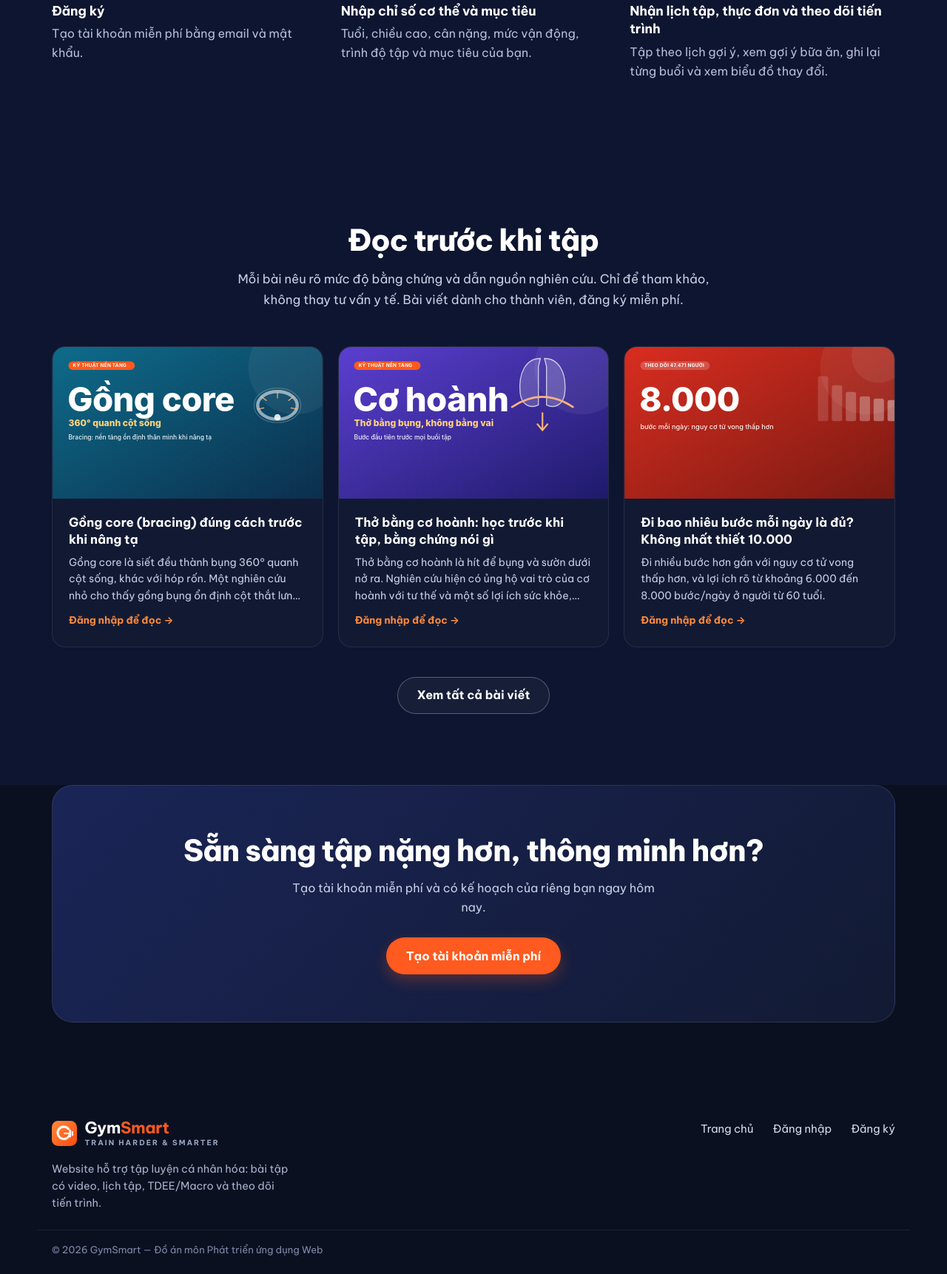
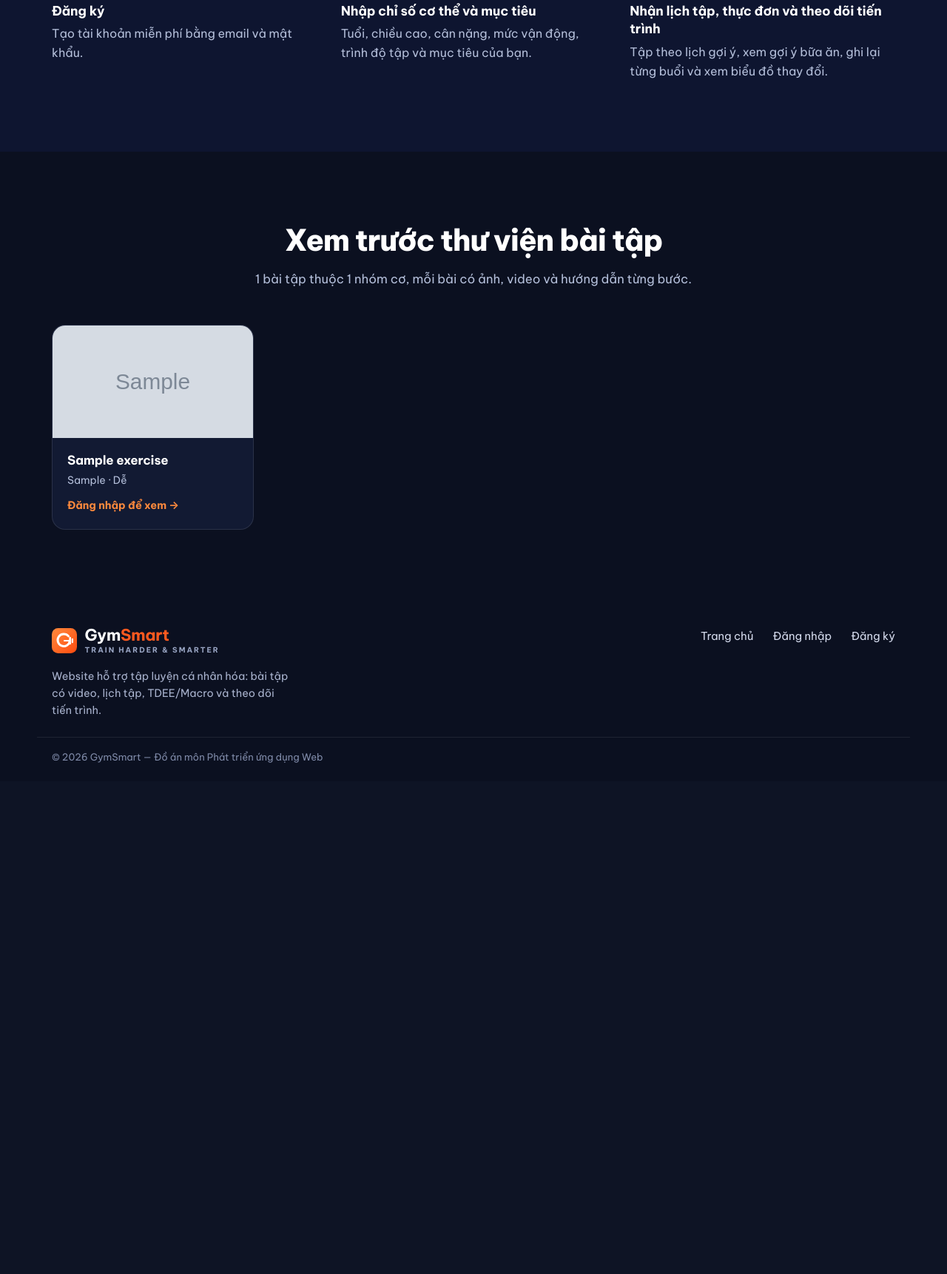
Before and after one commit to nguyenvthanh1646-commits/gymsmart, a PHP site: page /v1beta/ in a window 1280 px wide. Shown: the part 1915-3637 px from the top of the page at 74% size. After the commit the page ends 2946 px from the top, so only its background shows below. Run offline with PHP 8.4, Linux system fonts and the light colour scheme; tables that the repository leaves empty hold one stand-in row (values such as "Sample post"); grey boxes marked "Sample" are stand-in pictures.

Commit message:
Trang khách: xem trước bài tập thật từ database, có trạng thái rỗng và số liệu đếm thật
Co-Authored-By: Claude Opus 5.5 <noreply@anthropic.com>

```diff
--- a/public/css/home-guest.css
+++ b/public/css/home-guest.css
@@ -196,6 +196,19 @@ body:has(.nb--guest-home) button:focus-visible { outline: 3px solid var(--gh-foc
 .gh-steps h3 { margin: 0 0 6px; color: #fff; font-size: 1.1rem; line-height: 1.4; }
 .gh-steps p { margin: 0; color: var(--gh-text-muted); line-height: 1.6; }
 
+.gh-exercise, .gh-article {
+    display: flex; flex-direction: column; height: 100%; overflow: hidden; border: 1px solid var(--gs-line-dark); border-radius: 18px;
+    background: var(--gh-card-bg); color: inherit; transition: border-color var(--transition), transform var(--transition);
+}
+.gh-exercise:hover, .gh-article:hover { border-color: var(--gs-accent-2); color: inherit; text-decoration: none; transform: translateY(-3px); }
+.gh-exercise__img, .gh-article__img { display: block; width: 100%; height: auto; object-fit: cover; background: #0f1630; }
+.gh-exercise__img { aspect-ratio: 16 / 9; }
+.gh-exercise__img--none { display: grid; place-items: center; color: var(--gh-text-muted); font-size: .9rem; }
+.gh-article__img { aspect-ratio: 16 / 9; }
+.gh-exercise__body, .gh-article__body { display: flex; flex-direction: column; flex: 1; padding: 18px 20px 20px; }
+.gh-exercise h3, .gh-article h3 { margin: 0; color: #fff; font-size: 1.05rem; line-height: 1.4; }
+.gh-exercise__meta { margin: 4px 0 0; color: var(--gh-text-muted); font-size: .88rem; }
+
 @media (min-width: 620px) {
     .gh-features, .gh-exercises, .gh-articles { grid-template-columns: repeat(2, minmax(0, 1fr)); }
 }
--- a/public/includes/functions.php
+++ b/public/includes/functions.php
@@ -40,3 +40,42 @@ function exerciseImageSrc(?string $file): ?string
 {
     return exerciseImageFileOk($file) ? '/img/exercises/' . $file : null;
 }
+
+/**
+ * Vài bài tập cho khách xem trước ở trang chủ: mỗi nhóm cơ lấy bài có id nhỏ nhất và có ảnh.
+ * Lỗi database thì trả mảng rỗng để trang vẫn chạy và hiện trạng thái rỗng.
+ */
+function guestPreviewExercises(PDO $pdo, int $limit = 4): array
+{
+    try {
+        $stmt = $pdo->prepare(
+            "SELECT id, name, muscle_group, difficulty, image_url
+             FROM exercises
+             WHERE id IN (
+                 SELECT MIN(id) FROM exercises
+                 WHERE image_url IS NOT NULL AND image_url <> ''
+                 GROUP BY muscle_group
+             )
+             ORDER BY id
+             LIMIT ?"
+        );
+        $stmt->bindValue(1, $limit, PDO::PARAM_INT);
+        $stmt->execute();
+        return $stmt->fetchAll();
+    } catch (Throwable $e) {
+        return [];
+    }
+}
+
+/** Số liệu thật của thư viện bài tập. Lỗi database thì trả 0 để trang ẩn câu có số. */
+function guestExerciseStats(PDO $pdo): array
+{
+    try {
+        $stmt = $pdo->prepare('SELECT COUNT(*) AS total, COUNT(DISTINCT muscle_group) AS muscle_groups FROM exercises');
+        $stmt->execute();
+        $row = $stmt->fetch();
+        return ['exercises' => (int)$row['total'], 'muscleGroups' => (int)$row['muscle_groups']];
+    } catch (Throwable $e) {
+        return ['exercises' => 0, 'muscleGroups' => 0];
+    }
+}
--- a/public/includes/home-guest.php
+++ b/public/includes/home-guest.php
@@ -123,36 +123,35 @@
     </div>
 </section>
 
-<?php if (!empty($articleTeasers)): ?>
-<section class="sec sec--dark" id="kien-thuc">
-    <div class="hm-wrap">
-        <div class="sec-head">
-            <h2>Đọc trước khi tập</h2>
-            <p>Mỗi bài nêu rõ mức độ bằng chứng và dẫn nguồn nghiên cứu. Chỉ để tham khảo, không thay tư vấn y tế. Bài viết dành cho thành viên, đăng ký miễn phí.</p>
+<section class="gh-section" aria-labelledby="gh-preview-title">
+    <div class="gh-wrap">
+        <div class="gh-head">
+            <h2 id="gh-preview-title">Xem trước thư viện bài tập</h2>
+            <?php if ($guestStats['exercises'] > 0 && $guestStats['muscleGroups'] > 0): ?>
+                <p><?= (int)$guestStats['exercises'] ?> bài tập thuộc <?= (int)$guestStats['muscleGroups'] ?> nhóm cơ, mỗi bài có ảnh, video và hướng dẫn từng bước.</p>
+            <?php endif; ?>
         </div>
-        <div class="arts">
-            <?php foreach ($articleTeasers as $s => $a): ?>
-                <a class="art" href="/article.php?slug=<?= htmlspecialchars(rawurlencode($s)) ?>">
-                    <span class="art-img"><?php if ($a['image'] !== ''): ?><img src="<?= htmlspecialchars($a['image']) ?>" alt="" loading="lazy"><?php endif; ?></span>
-                    <span class="art-body">
-                        <b><?= htmlspecialchars($a['title']) ?></b>
-                        <small><?= htmlspecialchars($a['summary']) ?></small>
-                        <span class="art-foot">Đăng nhập để đọc &rarr;</span>
-                    </span>
-                </a>
-            <?php endforeach; ?>
-        </div>
-        <div class="sec-more"><a class="hm-btn hm-btn--ghost" href="/articles.php">Xem tất cả bài viết</a></div>
+        <?php if (empty($previewExercises)): ?>
+            <p class="gh-empty">Thư viện bài tập đang được cập nhật. Bạn quay lại sau nhé.</p>
+        <?php else: ?>
+            <ul class="gh-exercises">
+                <?php foreach ($previewExercises as $ex): ?>
+                    <li>
+                        <a class="gh-exercise" href="/exercise-detail.php?id=<?= (int)$ex['id'] ?>">
+                            <?php if (($imgSrc = exerciseImageSrc($ex['image_url'])) !== null): ?>
+                                <img class="gh-exercise__img" src="<?= htmlspecialchars($imgSrc) ?>" alt="<?= htmlspecialchars($ex['name']) ?>" width="800" height="448" loading="lazy" decoding="async">
+                            <?php else: ?>
+                                <div class="gh-exercise__img gh-exercise__img--none">Chưa có ảnh</div>
+                            <?php endif; ?>
+                            <div class="gh-exercise__body">
+                                <h3><?= htmlspecialchars($ex['name']) ?></h3>
+                                <p class="gh-exercise__meta"><?= htmlspecialchars($muscleLabels[$ex['muscle_group']] ?? $ex['muscle_group']) ?> · <?= htmlspecialchars($levelLabels[$ex['difficulty']] ?? $ex['difficulty']) ?></p>
+                                <span class="gh-link">Đăng nhập để xem <span aria-hidden="true">&rarr;</span></span>
+                            </div>
+                        </a>
+                    </li>
+                <?php endforeach; ?>
+            </ul>
+        <?php endif; ?>
     </div>
 </section>
-<?php endif; ?>
-
-<section class="sec sec--tight">
-    <div class="hm-wrap">
-        <div class="final">
-            <h2>Sẵn sàng tập nặng hơn, thông minh hơn?</h2>
-            <p>Tạo tài khoản miễn phí và có kế hoạch của riêng bạn ngay hôm nay.</p>
-            <a class="hm-btn hm-btn--solid" href="/register.php">Tạo tài khoản miễn phí</a>
-        </div>
-    </div>
-</section>
--- a/public/index.php
+++ b/public/index.php
@@ -133,17 +133,15 @@ require_once __DIR__ . '/includes/articles.php';
 $allArticles = loadArticles();
 $mustReadArticles = array_filter($allArticles, fn($a) => $a['mustRead']);
 
-// Số liệu và bài viết nổi bật cho trang giới thiệu (khách). Lỗi database thì dùng giá trị mặc định, trang vẫn chạy.
-$exerciseCount = 0;
+// Số liệu thật và nội dung xem trước cho trang khách. Không có số viết tay: thiếu dữ liệu thì trang ẩn câu đó.
+$guestStats = ['exercises' => 0, 'muscleGroups' => 0, 'sourcedArticles' => 0];
+$previewExercises = [];
 $articleTeasers = [];
-$articleCount = 0;
 if (!$loggedIn) {
-    try {
-        $exerciseCount = (int)$pdo->query('SELECT COUNT(*) FROM exercises')->fetchColumn();
-    } catch (Throwable $e) {
-        $exerciseCount = 0;
-    }
-    $articleCount = count($allArticles);
+    $guestStats = guestExerciseStats($pdo);
+    $previewExercises = guestPreviewExercises($pdo);
+    // Chỉ đếm bài có ghi nguồn thật (một số bài không có mục nguồn)
+    $guestStats['sourcedArticles'] = count(array_filter($allArticles, fn($a) => !empty($a['sources'])));
     // Mục có tiêu đề "Đọc trước khi tập" nên đặt các bài nền tảng lên trước, còn chỗ mới thêm bài khác
     $articleTeasers = array_slice($mustReadArticles, 0, 3, true);
     foreach (['bao-nhieu-buoc-moi-ngay', 'protein-bao-nhieu-la-du', 'ta-nang-hay-ta-nhe'] as $s) {
@@ -164,8 +162,6 @@ $pageTitle = 'Trang chủ';
 $pageCss = $loggedIn ? [] : ['/css/home-guest.css'];
 include __DIR__ . '/includes/header.php';
 ?>
-<link rel="stylesheet" href="/css/home.css">
-
 <?php if (!$loggedIn): ?>
 
 <!-- ================= KHÁCH CHƯA ĐĂNG NHẬP ================= -->
@@ -174,6 +170,7 @@ include __DIR__ . '/includes/header.php';
 <?php else: ?>
 
 <!-- ================= NGƯỜI DÙNG ĐÃ ĐĂNG NHẬP ================= -->
+<link rel="stylesheet" href="/css/home.css">
 <section class="hm-hero hm-hero--user">
     <div class="hm-wrap hm-hero__in">
         <div>
```
